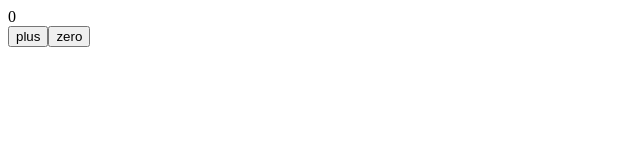
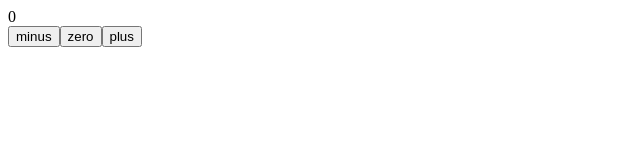
Before and after one commit to SheeNigami/fullstackopen2022, a React (Create React App) app in the folder part1/: page / in a window 1280 px wide. Shown: the top 160 px of the page, without its empty margins (0-640 px from the left). Built offline with nearby package versions, Linux system fonts and the light colour scheme.

Commit message:
Added minus functionality

```diff
--- a/part1/src/App.js
+++ b/part1/src/App.js
@@ -1,23 +1,44 @@
 import { useState } from 'react'
+
+const Display = (props) => {
+  return (
+    <div>{props.counter}</div>
+  )
+}
+
+const Button = (props) => {
+  return (
+    <button onClick={props.onClick}>
+      {props.text}
+    </button>
+  )
+}
 
 const App = () => {
   const [ counter, setCounter ] = useState(0)
 
   const increaseByOne = () => setCounter(counter + 1)
-
+  const decreaseByOne = () => setCounter(counter - 1)
   const setToZero = () => setCounter(0)
 
   return (
     <div>
-      <div>{counter}</div>
-      <button onClick={increaseByOne}>
-        plus
-      </button>
-      <button onClick={setToZero}>
-        zero
-      </button>
+      <Display counter={counter}/>
+      <Button
+        onClick={decreaseByOne}
+        text='minus'
+      />
+      <Button
+        onClick={setToZero}
+        text='zero'
+      />
+      <Button
+        onClick={increaseByOne}
+        text='plus'
+      />
     </div>
   )
 }
 
+
 export default App
```
